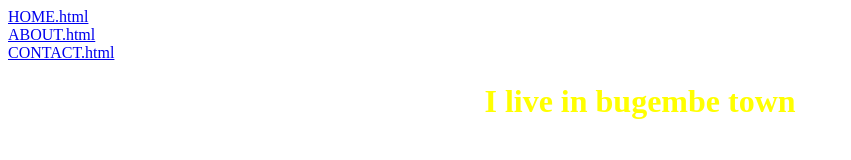
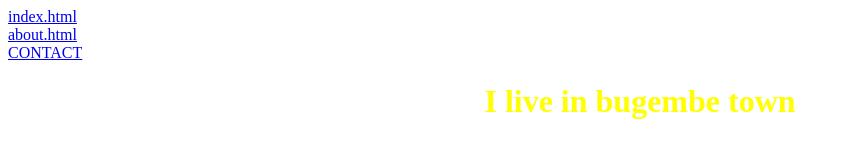
Before and after one commit to tenywaderick/tenywaderick.github.io, a plain HTML site: page assign1/about.html in a window 1280 px wide. Shown: the top 160 px of the page, without its empty margins (0-851 px from the left). Drawn offline with Linux system fonts and the light colour scheme.

Commit message:
Update about.html

```diff
--- a/assign1/about.html
+++ b/assign1/about.html
@@ -7,7 +7,7 @@
 
 <body>
 
-<div><a href="HOME.html">HOME.html</a><div><a href="ABOUT.html">ABOUT.html</a><div><a href="CONTACT.html">CONTACT.html</a>
+<div><a href="HOME">index.html</a><div><a href="ABOUT">about.html</a><div><a href="contact.html">CONTACT</a>
 <h1>I live in bugembe town</h1>
 <p>wanyange</p>
 </body>
```
